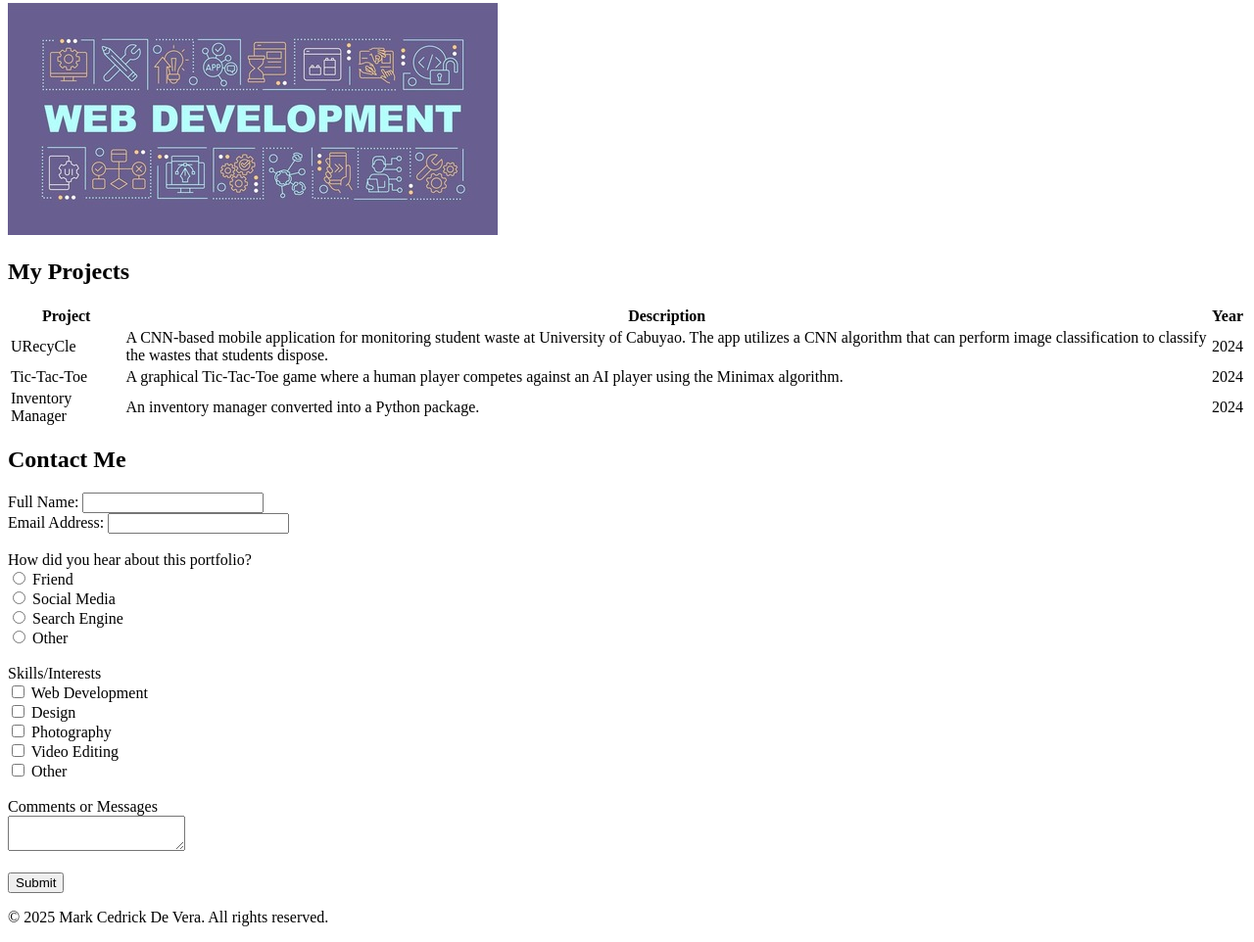
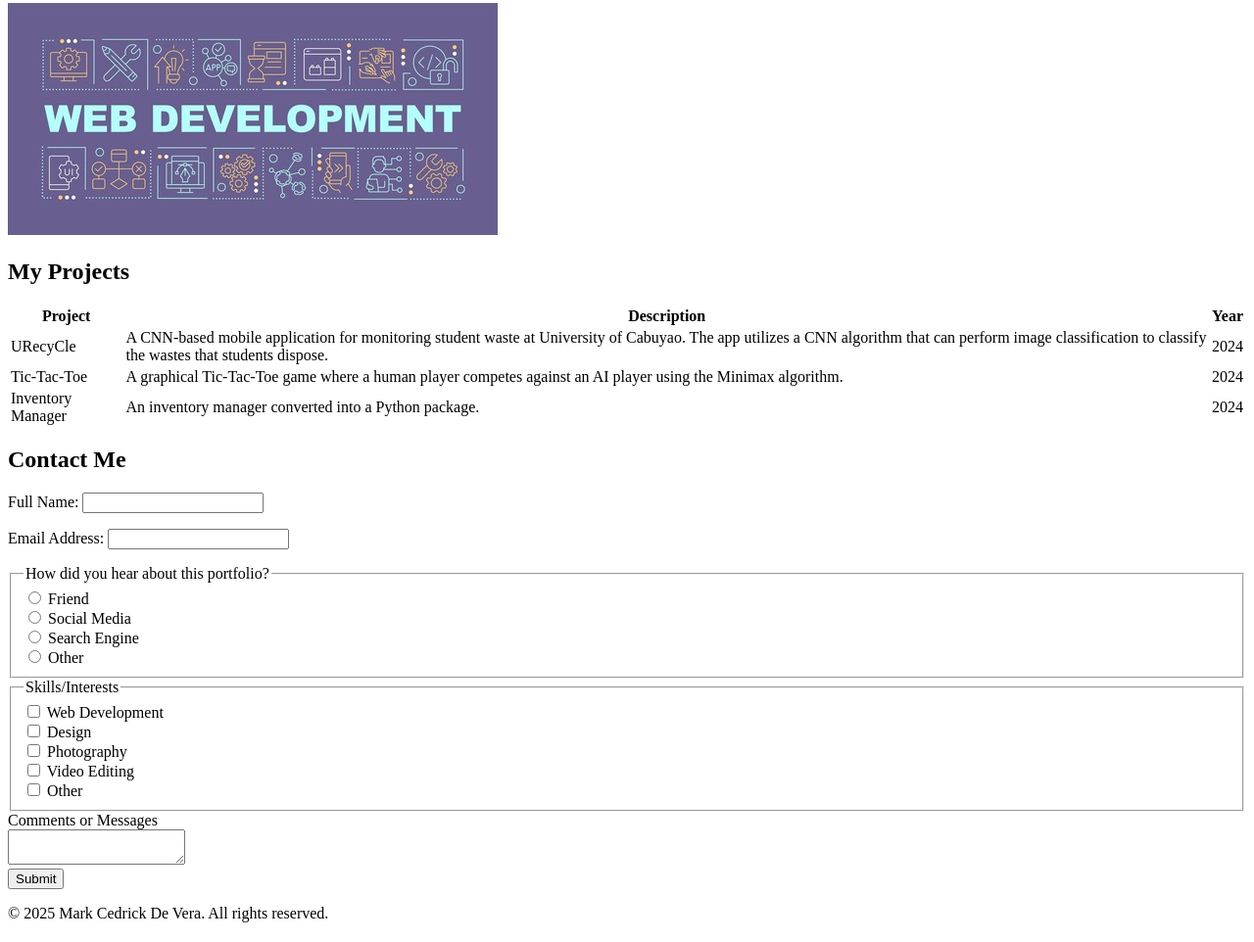
Before and after one commit to markintoshplus/Armada-Logics_Web-Fundamentals, a plain HTML site: page 2_HTML/5_My-Portfolio/html/portfolio.html in a window 1280 px wide. Shown: the part 284-1246 px from the top of the page at 98% size. Drawn offline with Linux system fonts and the light colour scheme.

Commit message:
Reduced usage of <br>

```diff
--- a/2_HTML/5_My-Portfolio/html/portfolio.html
+++ b/2_HTML/5_My-Portfolio/html/portfolio.html
@@ -54,35 +54,61 @@
             <section>
                 <h2>Contact Me</h2>
                 <form>
+                    <p>
                         <label for="fullname">Full Name: </label>
-                    <input type="text" id="fullname" name="fullname"><br>
+                        <input type="text" id="fullname" name="fullname">
+                    </p>
+                    <p>
                         <label for="email">Email Address: </label>
-                    <input type="email" id="email" name="email"><br><br>
+                        <input type="email" id="email" name="email">
+                    </p>
 
-                    <label>How did you hear about this portfolio?</label><br>
+                    <fieldset>
+                        <legend>How did you hear about this portfolio?</legend>
+                        <div>
                           <input type="radio" id="friend" name="source" value="friend">
-                    <label for="friend">Friend</label><br>
+                          <label for="friend">Friend</label>
+                        </div>
+                        <div>
                           <input type="radio" id="social_media" name="source" value="social-media">
-                    <label for="social_media">Social Media</label><br>
+                          <label for="social_media">Social Media</label>
+                        </div>
+                        <div>
                           <input type="radio" id="search_engine" name="source" value="search_engine">
-                    <label for="search_engine">Search Engine</label><br>
+                          <label for="search_engine">Search Engine</label>
+                        </div>
+                        <div>
                           <input type="radio" id="other_source" name="source" value="other_source">
-                    <label for="other_source">Other</label><br><br>
+                          <label for="other_source">Other</label>
+                        </div>
+                      </fieldset>
 
-                    <label>Skills/Interests</label><br>
+                    <fieldset>
+                        <legend>Skills/Interests</legend>
+                        <div>
                             <input type="checkbox" id="web_development" name="skills" value="web_development">
-                    <label for="web_development">Web Development</label><br>
+                            <label for="web_development">Web Development</label>
+                        </div>
+                        <div>
                             <input type="checkbox" id="design" name="skills" value="design">
-                    <label for="design">Design</label><br>
+                            <label for="design">Design</label>
+                        </div>
+                        <div>
                             <input type="checkbox" id="photography" name="skills" value="photography">
-                    <label for="photography">Photography</label><br>
+                            <label for="photography">Photography</label>
+                        </div>
+                        <div>
                             <input type="checkbox" id="video_editing" name="skills" value="video_editing">
-                    <label for="video_editing">Video Editing</label><br>
+                            <label for="video_editing">Video Editing</label>
+                        </div>
+                        <div>
                             <input type="checkbox" id="other_skill" name="skills" value="other_skill">
-                    <label for="other_skill">Other</label><br><br>
+                            <label for="other_skill">Other</label>
+                        </div>
+                    </fieldset>
 
-                    <label for="message">Comments or Messages</label><br>
-                    <textarea id="message" name="message"></textarea><br><br>
+                    <label for="message">Comments or Messages</label><br/>
+                    <textarea id="message" name="message"></textarea><br/>
 
                     <button type="submit">Submit</button>
                 </form>
```
Also changed, not shown: 2_HTML/4_Survey-Form/survey_form.html (+13 -5 lines). Lines whose indentation alone changed are shown as unchanged.
